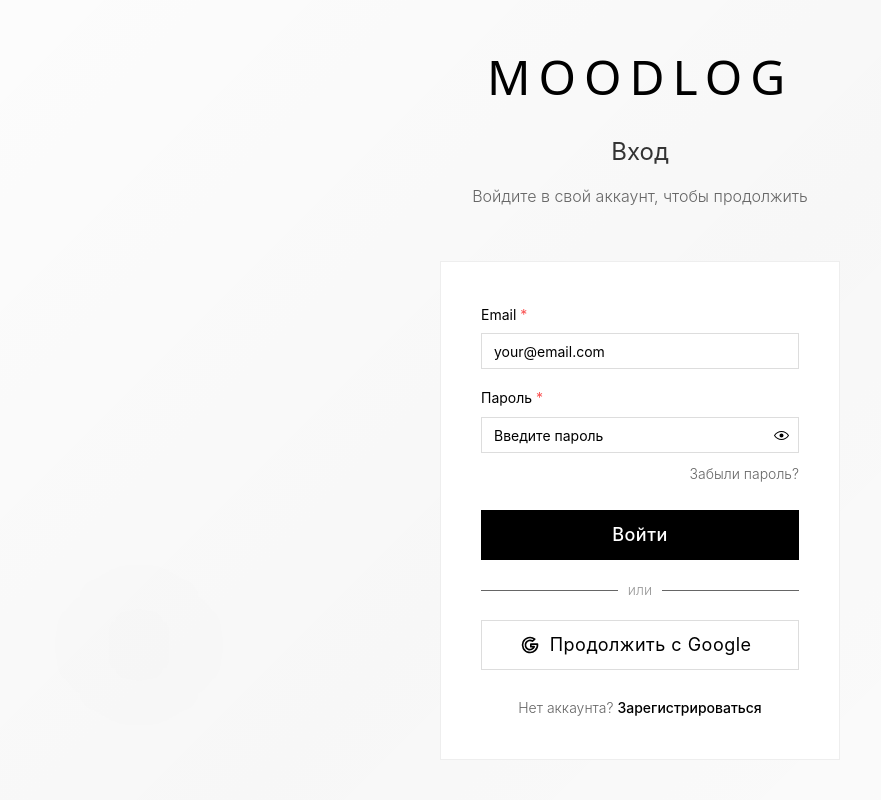
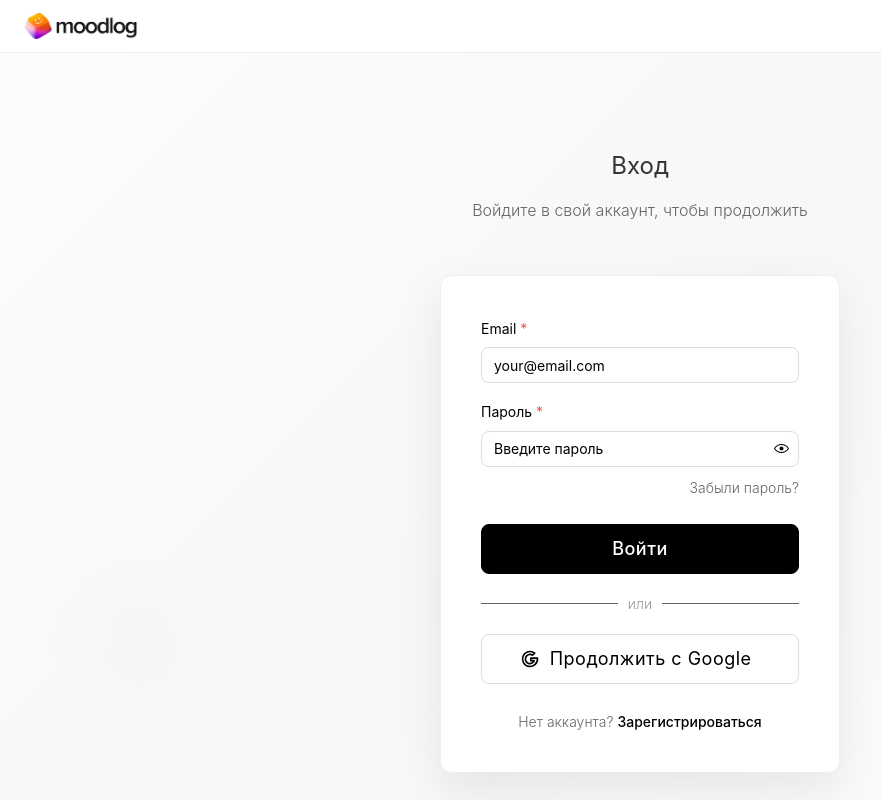
Before and after one commit to BekzhanK1/moodlog-frontend, a React (Vite) app: page /login in a window 1280 px wide. Shown: the whole page, without its empty margins (0-881 px from the left). Built offline with nearby package versions, Linux system fonts and the light colour scheme; no server answers; a web font is replaced by a local one.

Commit message:
minor ui fixes

```diff
--- a/src/components/LandingPage.tsx
+++ b/src/components/LandingPage.tsx
@@ -49,7 +49,7 @@ function FeatureCard({ icon: Icon, title, description, index, visible }: Feature
       {(styles) => (
         <Card
           padding={isMobile ? 'md' : 'xl'}
-          radius={0}
+          radius="md"
           style={{
             ...styles,
             backgroundColor: '#f9f9f9',
@@ -62,7 +62,7 @@ function FeatureCard({ icon: Icon, title, description, index, visible }: Feature
           <Stack gap={isMobile ? 'sm' : 'md'}>
             <ThemeIcon
               size={isMobile ? 40 : 50}
-              radius={0}
+              radius="md"
               variant="light"
               style={{
                 backgroundColor: '#eee',
@@ -606,6 +606,7 @@ function LandingPage() {
                       width: isMobile ? '60px' : '80px',
                       height: isMobile ? '60px' : '80px',
                       border: '1px solid #ddd',
+                      borderRadius: '12px',
                       display: 'flex',
                       alignItems: 'center',
                       justifyContent: 'center',
@@ -710,7 +711,7 @@ function LandingPage() {
               component={Link}
               to="/register"
               size={isMobile ? 'md' : 'lg'}
-              radius={0}
+              radius="md"
               variant="filled"
               fullWidth={isMobile}
               style={{
--- a/src/components/auth/AuthLayout.tsx
+++ b/src/components/auth/AuthLayout.tsx
@@ -1,4 +1,5 @@
-import { Box, Container, Stack } from '@mantine/core'
+import { Box, Container, Stack, Image, Group } from '@mantine/core'
+import { useMediaQuery } from '@mantine/hooks'
 import { ReactNode } from 'react'
 
 interface AuthLayoutProps {
@@ -8,6 +9,8 @@ interface AuthLayoutProps {
 }
 
 export function AuthLayout({ children, title, subtitle }: AuthLayoutProps) {
+  const isMobile = useMediaQuery('(max-width: 768px)')
+
   return (
     <Box
       style={{
@@ -56,23 +59,46 @@ export function AuthLayout({ children, title, subtitle }: AuthLayoutProps) {
         }}
       />
 
-      <Container size="xs" style={{ position: 'relative', zIndex: 1, width: '100%' }}>
+      {/* Navbar (shared with landing style, simplified) */}
+      <Box
+        component="header"
+        style={{
+          position: 'fixed',
+          top: 0,
+          left: 0,
+          right: 0,
+          zIndex: 10,
+          borderBottom: '1px solid #eee',
+          backgroundColor: 'rgba(255, 255, 255, 0.92)',
+          backdropFilter: 'blur(8px)',
+          padding: isMobile ? '10px 16px' : '12px 24px',
+        }}
+      >
+        <Group justify="space-between" align="center">
+          <Group gap="xs" align="center">
+            <Image
+              src="/moodlog-logo-black.png"
+              alt="MoodLog"
+              h={28}
+              mah={28}
+              fit="contain"
+              style={{ display: 'block' }}
+            />
+          </Group>
+        </Group>
+      </Box>
+
+      <Container
+        size="xs"
+        style={{
+          position: 'relative',
+          zIndex: 1,
+          width: '100%',
+          paddingTop: isMobile ? 96 : 112,
+        }}
+      >
         <Stack gap="xl" align="center">
           <Stack gap="xs" align="center" style={{ marginBottom: '20px' }}>
-            <Box
-              component="h1"
-              style={{
-                fontSize: '48px',
-                fontWeight: 200,
-                letterSpacing: '8px',
-                textTransform: 'uppercase',
-                color: '#000',
-                margin: 0,
-                fontFamily: 'system-ui, -apple-system, sans-serif',
-              }}
-            >
-              MoodLog
-            </Box>
             <Box
               component="h2"
               style={{
--- a/src/components/auth/GoogleButton.tsx
+++ b/src/components/auth/GoogleButton.tsx
@@ -11,7 +11,7 @@ export function GoogleButton({ onClick, loading = false }: GoogleButtonProps) {
     <Button
       fullWidth
       size="lg"
-      radius={0}
+      radius="md"
       variant="outline"
       leftSection={<IconBrandGoogle size={20} />}
       style={{
--- a/src/components/dashboard/Sidebar.tsx
+++ b/src/components/dashboard/Sidebar.tsx
@@ -10,7 +10,6 @@ import {
   Badge,
   ScrollArea,
   Drawer,
-  ActionIcon,
   Loader,
 } from '@mantine/core'
 import { useMediaQuery } from '@mantine/hooks'
@@ -628,15 +627,6 @@ export function Sidebar({
         title={
           <Group justify="space-between" style={{ width: '100%' }}>
             <Text style={{ fontWeight: 500, color: 'var(--theme-text)' }}>Записи</Text>
-            {onClose && (
-              <ActionIcon
-                variant="subtle"
-                onClick={onClose}
-                radius="md"
-              >
-                <IconX size={18} />
-              </ActionIcon>
-            )}
           </Group>
         }
         padding="md"
--- a/src/pages/LoginPage.tsx
+++ b/src/pages/LoginPage.tsx
@@ -63,8 +63,11 @@ export function LoginPage() {
           width: '100%',
           maxWidth: '400px',
           padding: '40px',
-          backgroundColor: '#fff',
+          backgroundColor: 'rgba(255, 255, 255, 0.92)',
           border: '1px solid #eee',
+          backdropFilter: 'blur(10px)',
+          borderRadius: 12,
+          boxShadow: '0 18px 45px rgba(0, 0, 0, 0.08)',
         }}
       >
         <Stack gap="lg">
@@ -90,7 +93,7 @@ export function LoginPage() {
                 label="Email"
                 placeholder="your@email.com"
                 required
-                radius={0}
+                radius="md"
                 styles={{
                   label: {
                     color: '#000',
@@ -106,6 +109,9 @@ export function LoginPage() {
                       borderColor: '#000',
                       outline: 'none',
                     },
+                    '&::placeholder': {
+                      color: 'rgba(0, 0, 0, 0.2)',
+                    },
                   },
                 }}
                 {...form.getInputProps('email')}
@@ -115,7 +121,7 @@ export function LoginPage() {
                 label="Пароль"
                 placeholder="Введите пароль"
                 required
-                radius={0}
+                radius="md"
                 styles={{
                   label: {
                     color: '#000',
@@ -130,6 +136,9 @@ export function LoginPage() {
                     '&:focus': {
                       borderColor: '#000',
                       outline: 'none',
+                    },
+                    '&::placeholder': {
+                      color: 'rgba(0, 0, 0, 0.2)',
                     },
                   },
                 }}
@@ -162,7 +171,7 @@ export function LoginPage() {
                 type="submit"
                 fullWidth
                 size="lg"
-                radius={0}
+                radius="md"
                 loading={loading}
                 disabled={loading}
                 style={{
--- a/src/pages/RegisterPage.tsx
+++ b/src/pages/RegisterPage.tsx
@@ -71,8 +71,11 @@ export function RegisterPage() {
           width: '100%',
           maxWidth: '400px',
           padding: '40px',
-          backgroundColor: '#fff',
+          backgroundColor: 'rgba(255, 255, 255, 0.92)',
           border: '1px solid #eee',
+          backdropFilter: 'blur(10px)',
+          borderRadius: 12,
+          boxShadow: '0 18px 45px rgba(0, 0, 0, 0.08)',
         }}
       >
         <Stack gap="lg">
@@ -98,7 +101,7 @@ export function RegisterPage() {
                 label="Email"
                 placeholder="your@email.com"
                 required
-                radius={0}
+                radius="md"
                 styles={{
                   label: {
                     color: '#000',
@@ -114,6 +117,9 @@ export function RegisterPage() {
                       borderColor: '#000',
                       outline: 'none',
                     },
+                    '&::placeholder': {
+                      color: 'rgba(0, 0, 0, 0.2)',
+                    },
                   },
                 }}
                 {...form.getInputProps('email')}
@@ -123,7 +129,7 @@ export function RegisterPage() {
                 label="Пароль"
                 placeholder="Создайте надежный пароль"
                 required
-                radius={0}
+                radius="md"
                 styles={{
                   label: {
                     color: '#000',
@@ -139,6 +145,9 @@ export function RegisterPage() {
                       borderColor: '#000',
                       outline: 'none',
                     },
+                    '&::placeholder': {
+                      color: 'rgba(0, 0, 0, 0.2)',
+                    },
                   },
                 }}
                 {...form.getInputProps('password')}
@@ -150,6 +159,7 @@ export function RegisterPage() {
                     padding: '12px',
                     backgroundColor: '#f9f9f9',
                     border: '1px solid #eee',
+                    borderRadius: 12,
                   }}
                 >
                   <Text size="xs" style={{ color: '#666', marginBottom: '8px', fontWeight: 500 }}>
@@ -185,7 +195,7 @@ export function RegisterPage() {
                 label="Подтвердите пароль"
                 placeholder="Повторите пароль"
                 required
-                radius={0}
+                radius="md"
                 styles={{
                   label: {
                     color: '#000',
@@ -201,6 +211,9 @@ export function RegisterPage() {
                       borderColor: '#000',
                       outline: 'none',
                     },
+                    '&::placeholder': {
+                      color: 'rgba(0, 0, 0, 0.2)',
+                    },
                   },
                 }}
                 {...form.getInputProps('confirmPassword')}
@@ -210,7 +223,7 @@ export function RegisterPage() {
                 type="submit"
                 fullWidth
                 size="lg"
-                radius={0}
+                radius="md"
                 loading={loading}
                 disabled={loading}
                 style={{
```
